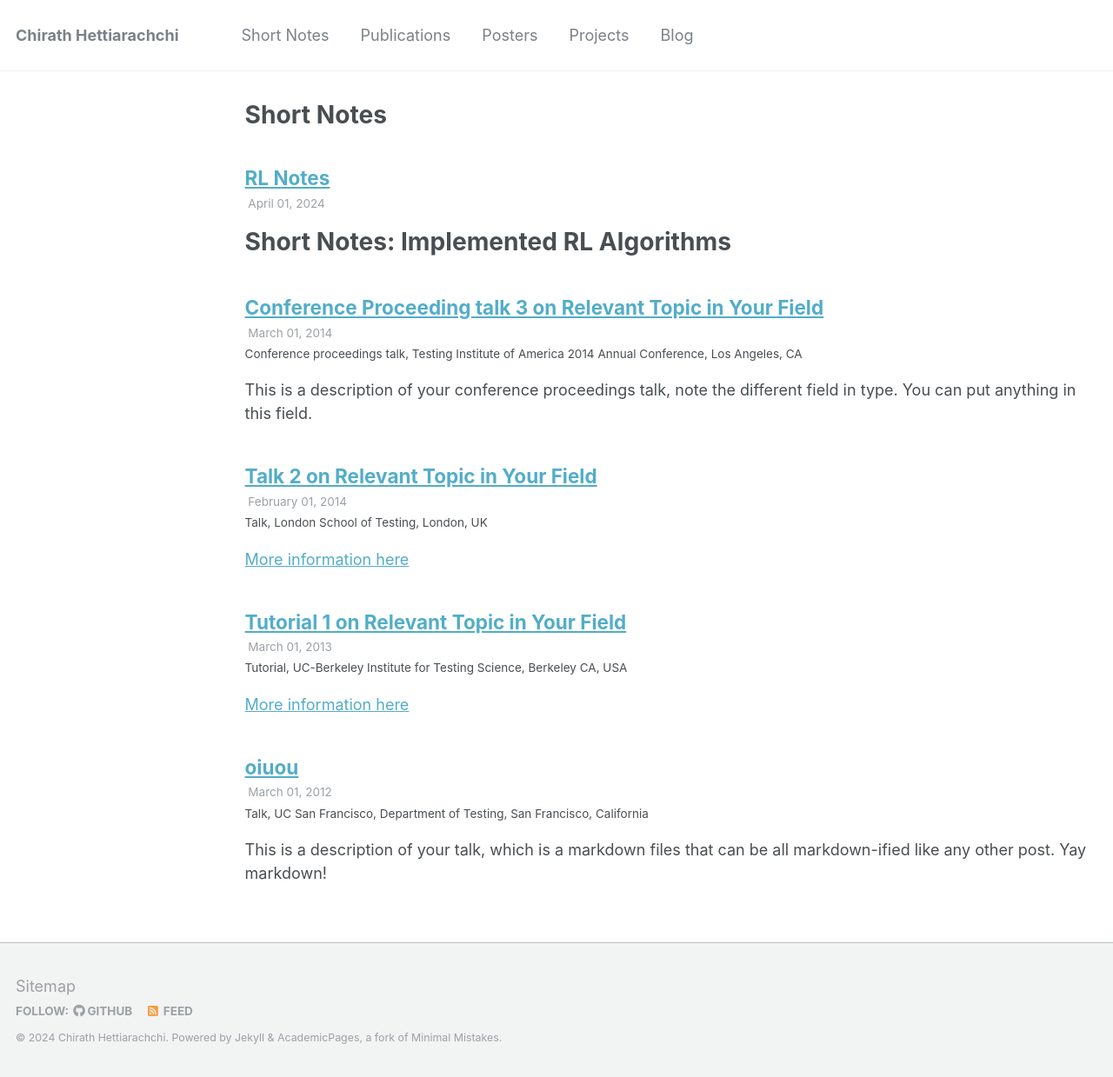
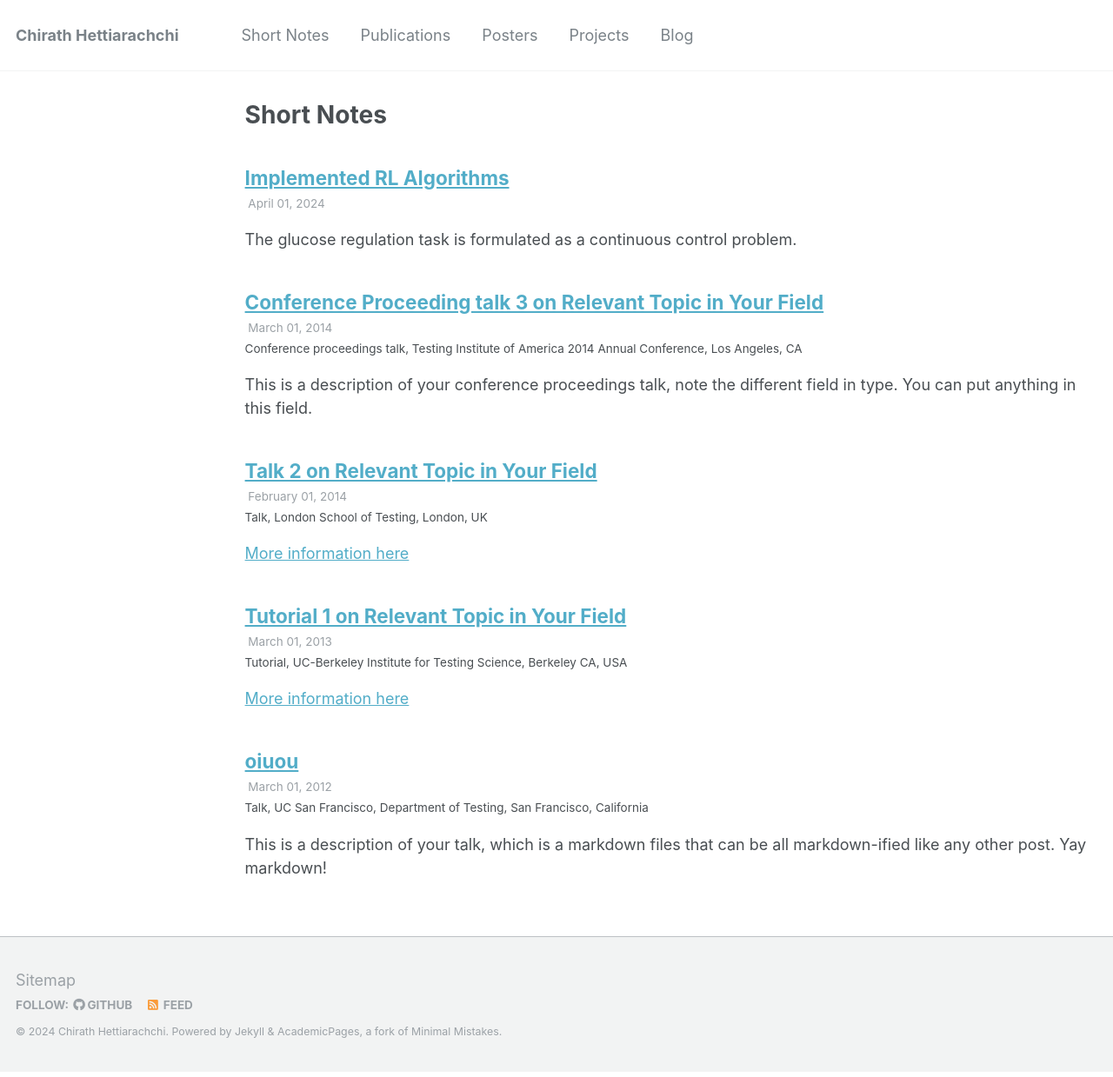
Before and after one commit to chirathyh/chirathyh.github.io, a Jekyll site: the page built from _pages/short-notes.html, in a window 1280 px wide. Shown: the whole page at 87% size. Built offline with Jekyll 4.4.1, drawn with Linux system fonts in a browser that asks for light colours.

Commit message:
Update 2024-04-01-RL-notes.md

```diff
--- a/_talks/2024-04-01-RL-notes.md
+++ b/_talks/2024-04-01-RL-notes.md
@@ -1,12 +1,10 @@
 ---
-title: "RL Notes"
+title: "Implemented RL Algorithms"
 collection: talks
 type: "Tutorial"
 permalink: /talks/2024-04-01-RL-notes
 date: 2024-04-01
 ---
-
-<h1>Short Notes: Implemented RL Algorithms</h1>
 
 The glucose regulation task is formulated as a continuous control problem. <br>
 
```
